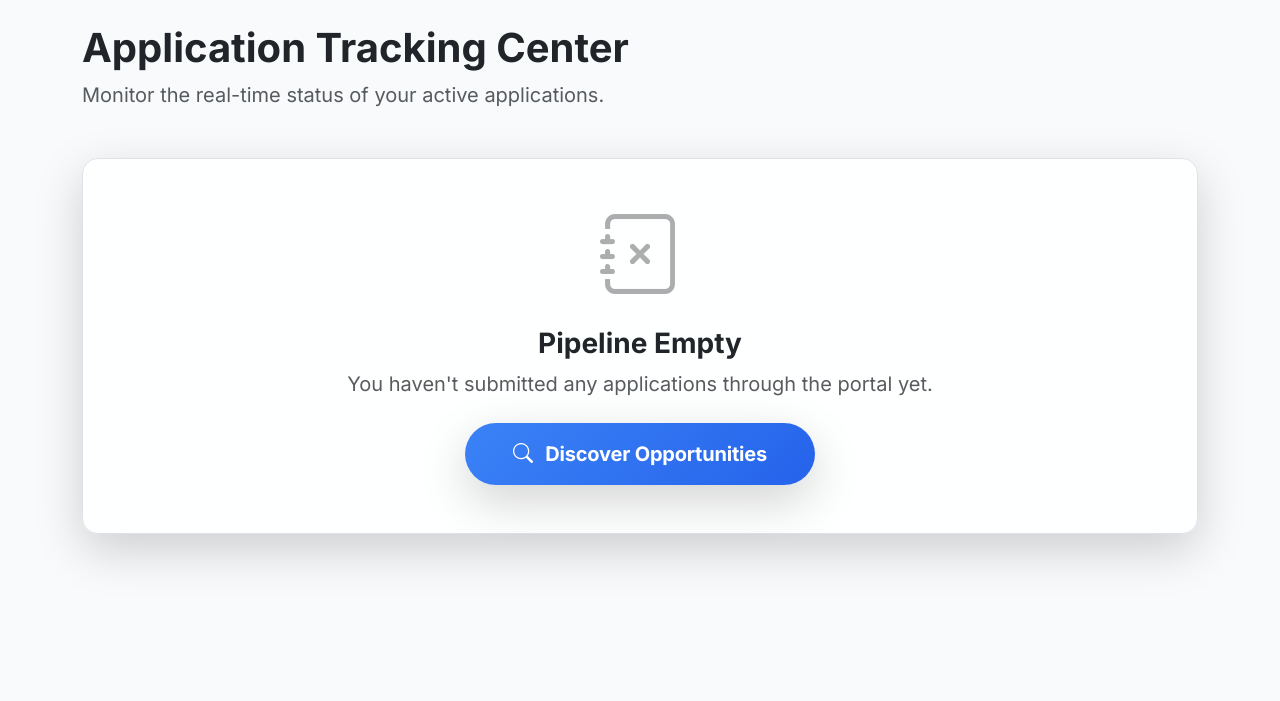
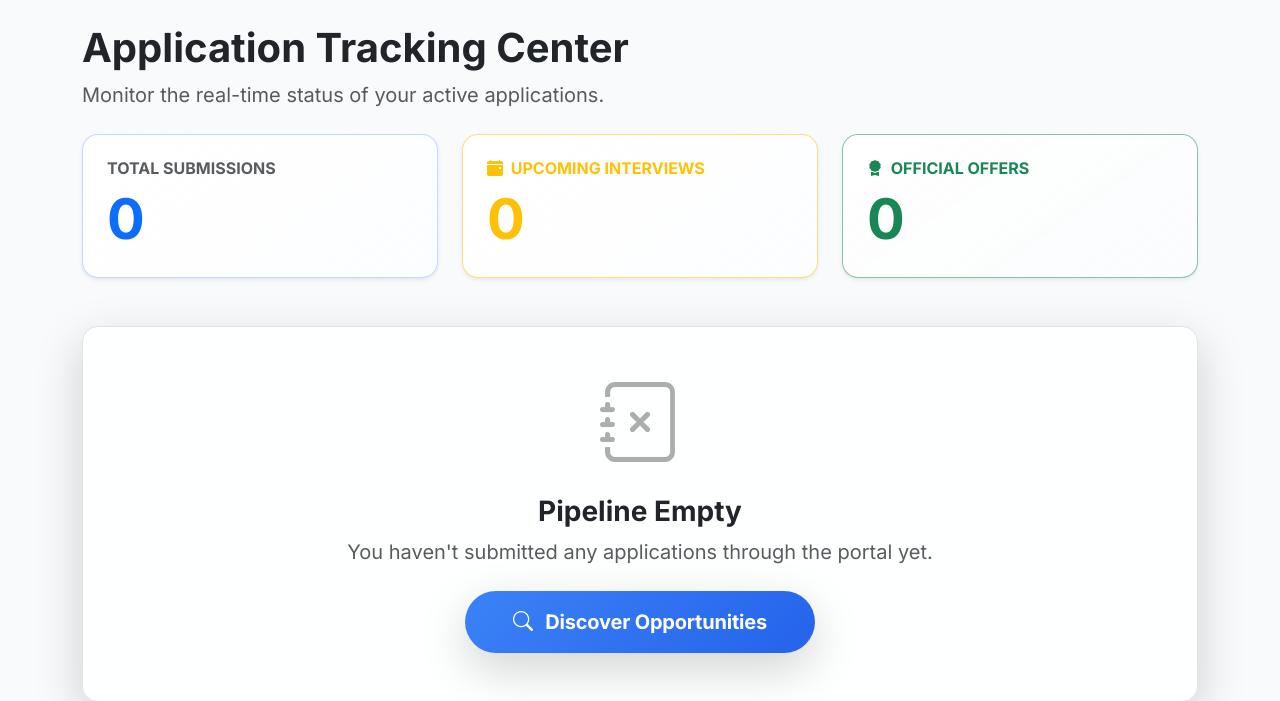
Before and after one commit to umang-16/AI-Resume-Screening-System, a Flask app: template templates/student/dashboard.html in a window 1280 px wide. Shown: the part 85-786 px from the top of the page. Before the commit the page ends 657 px from the top, so only its background shows below. Run offline with Flask 3, Linux system fonts and the light colour scheme; the template is opened without the code that fills it, so the values that code supplies are empty.

Commit message:
Add Student Dashboard Metrics and HR Push Notifications

```diff
--- a/templates/student/dashboard.html
+++ b/templates/student/dashboard.html
@@ -1,8 +1,29 @@
 {% extends "base.html" %}
 {% block content %}
-<div class="mb-5">
+<div class="mb-4">
     <h2 class="fw-bold display-6 text-dark mb-2">Application Tracking Center</h2>
     <p class="text-muted fs-5">Monitor the real-time status of your active applications.</p>
+</div>
+
+<div class="row g-4 mb-5">
+    <div class="col-md-4">
+        <div class="card p-4 border shadow-sm rounded-4 h-100 bg-white border-primary border-opacity-25 hover-scale">
+            <h6 class="text-muted fw-bold text-uppercase tracking-wider mb-2">Total Submissions</h6>
+            <h1 class="display-4 fw-bold text-primary mb-0">{{ applications|length }}</h1>
+        </div>
+    </div>
+    <div class="col-md-4">
+        <div class="card p-4 border shadow-sm rounded-4 h-100 bg-white border-warning border-opacity-50 hover-scale">
+            <h6 class="text-warning fw-bold text-uppercase tracking-wider mb-2"><i class="bi bi-calendar-event-fill me-1"></i> Upcoming Interviews</h6>
+            <h1 class="display-4 fw-bold text-warning mb-0">{{ applications|selectattr('interview_date')|list|length }}</h1>
+        </div>
+    </div>
+    <div class="col-md-4">
+        <div class="card p-4 border shadow-sm rounded-4 h-100 bg-success bg-opacity-10 border-success border-opacity-50 hover-scale">
+            <h6 class="text-success fw-bold text-uppercase tracking-wider mb-2"><i class="bi bi-award-fill me-1"></i> Official Offers</h6>
+            <h1 class="display-4 fw-bold text-success mb-0">{{ applications|selectattr('offer_letter_filename')|list|length }}</h1>
+        </div>
+    </div>
 </div>
 
 {% if applications %}
--- a/templates/student/job_detail.html
+++ b/templates/student/job_detail.html
@@ -2,7 +2,10 @@
 {% block content %}
 <div class="mb-5">
     <a href="{{ url_for('student.list_jobs') }}" class="btn btn-light btn-sm rounded-pill mb-4 fw-bold border shadow-sm hover-scale px-4"><i class="bi bi-arrow-left me-1"></i> Return to Listing</a>
-    <h2 class="fw-bold display-5 text-dark mb-1">{{ job.title }}</h2>
+    <div class="d-flex flex-column flex-md-row justify-content-between align-items-md-center mb-2">
+        <h2 class="fw-bold display-5 text-dark mb-0">{{ job.title }}</h2>
+        <div class="badge bg-primary bg-opacity-10 text-primary border border-primary border-opacity-25 px-4 py-2 rounded-pill shadow-sm fs-6 mt-3 mt-md-0"><i class="bi bi-people-fill me-2 fs-5 align-middle"></i> <strong>{{ job.applications|length }}</strong> Candidates Applied</div>
+    </div>
     <h5 class="text-primary fw-bold"><i class="bi bi-building me-2"></i> {{ job.hr.name }}</h5>
 </div>
 
```
Also changed, not shown: templates/student/jobs.html (+6 -5 lines).
